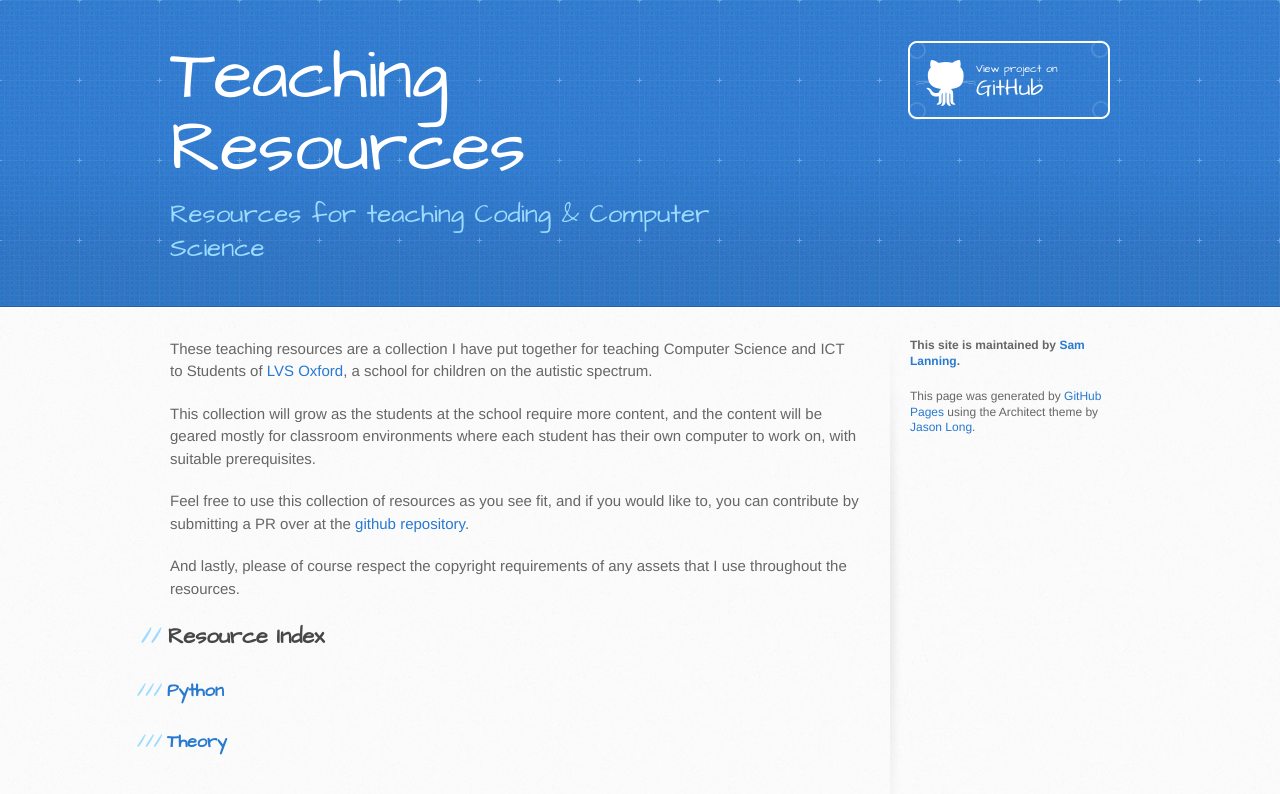
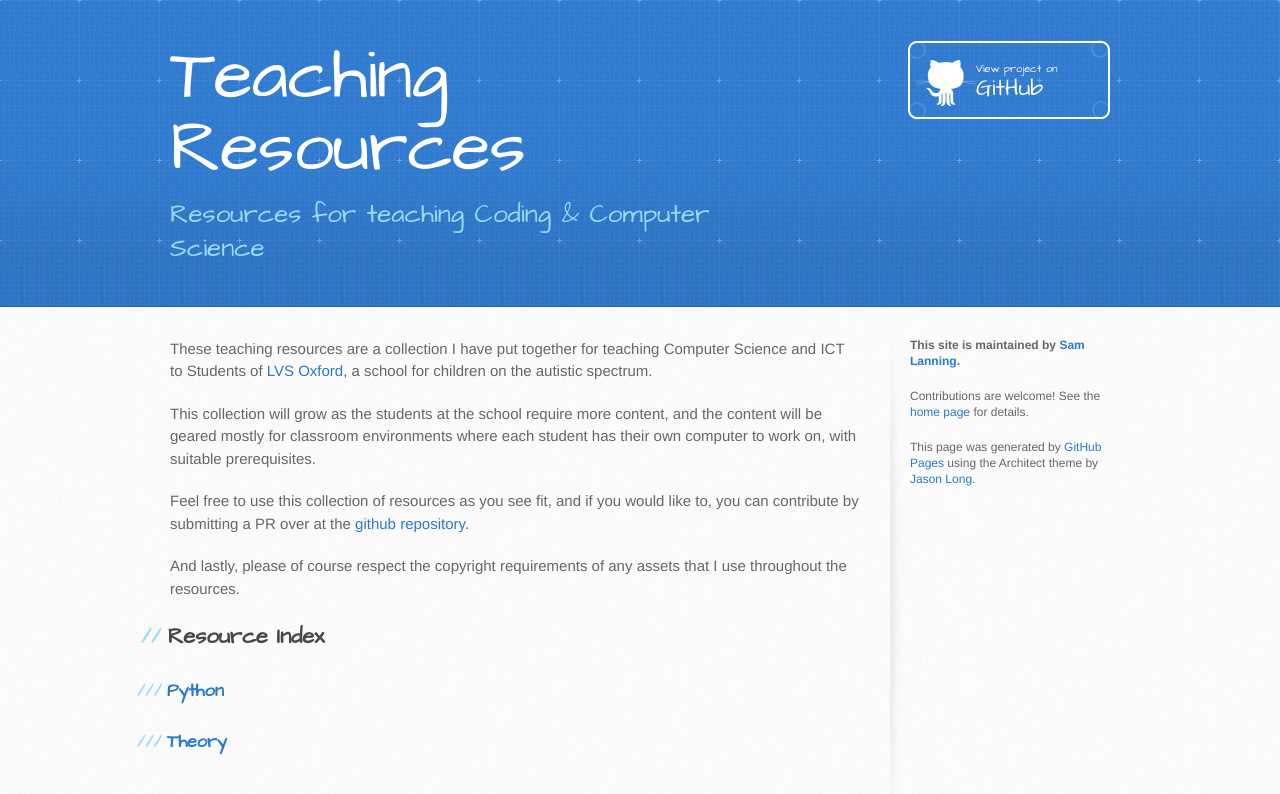
Before and after one commit to s0/teaching-resources, a Jekyll site: the page built from index.md, in a window 1280 px wide. Shown: the top 794 px of the page. Built offline with Jekyll 4.4.1, drawn with Linux system fonts in a browser that asks for light colours.

Commit message:
Added contribution message to sidebar.

```diff
--- a/_layouts/default.html
+++ b/_layouts/default.html
@@ -44,6 +44,8 @@
 
           <p class="repo-owner">This site is maintained by <a href="http://samlanning.com">Sam Lanning</a>.</p>
 
+          <p>Contributions are welcome! See the <a href="/teaching-resources/">home page</a> for details.</p>
+
           <p>This page was generated by <a href="https://pages.github.com">GitHub Pages</a> using the Architect theme by <a href="https://twitter.com/jasonlong">Jason Long</a>.</p>
         </aside>
       </div>
```
